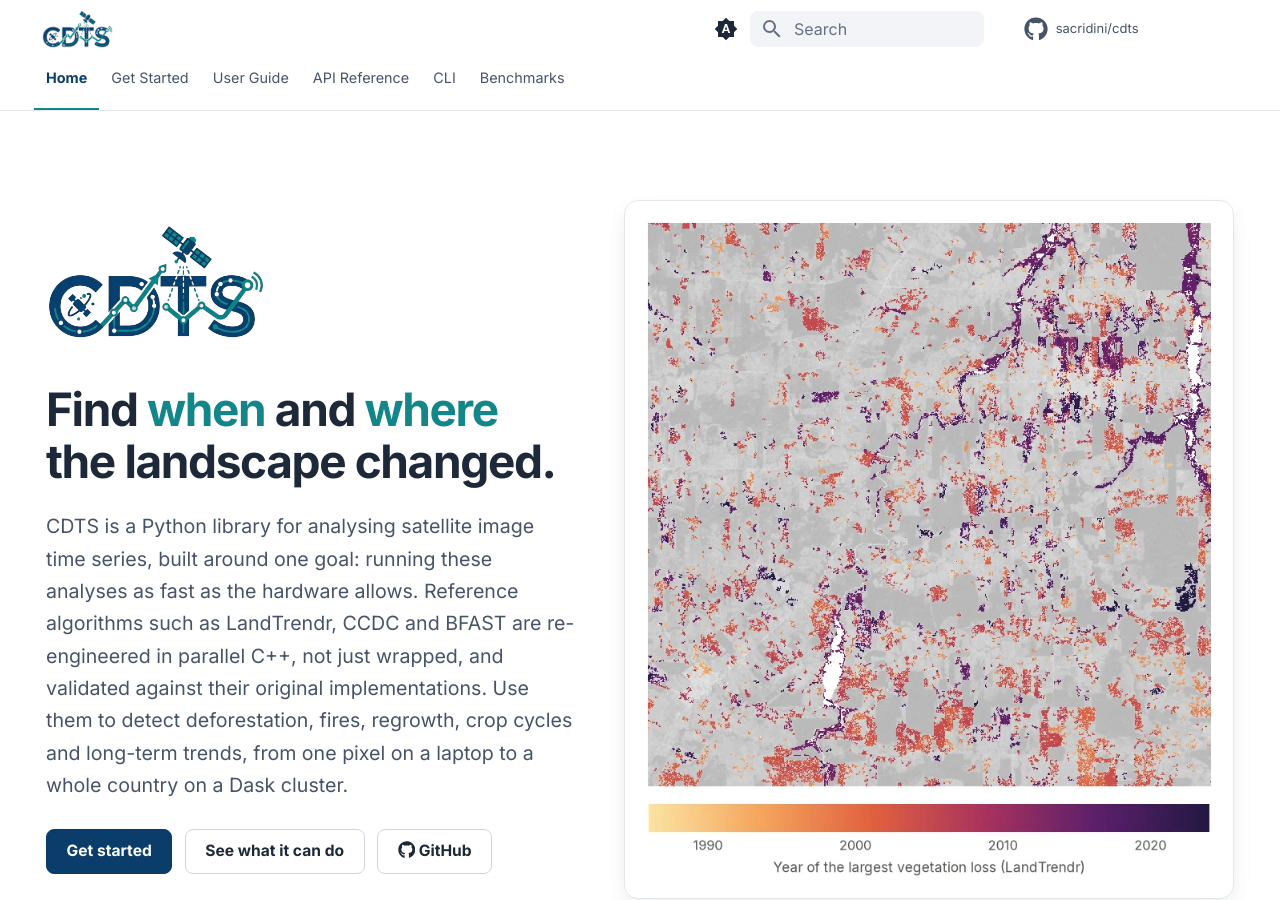
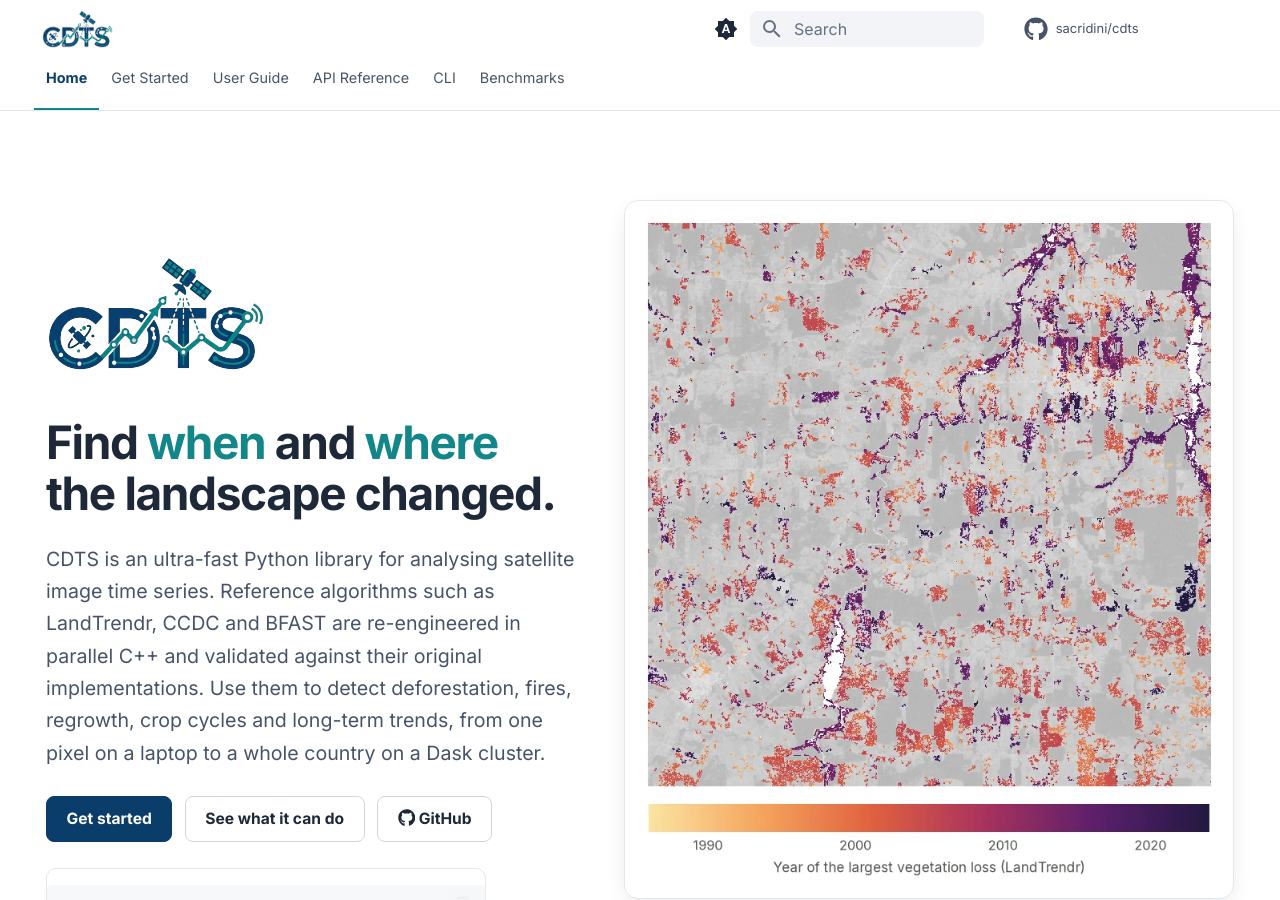
Before and after one commit to sacridini/cdts, an MkDocs documentation site: the page built from docs/index.md, in a window 1280 px wide and 900 px high. Built offline with MkDocs 1.6.1 and Material for MkDocs 9.7.7, drawn with Linux system fonts in a browser that asks for light colours; comment, search, counter and statistics services are not loaded.

Commit message:
docs(home): open the introduction with the performance focus

```diff
--- a/docs/index.md
+++ b/docs/index.md
@@ -14,7 +14,7 @@ hide:
 
 <h1>Find <span>when</span> and <span>where</span> the landscape changed.</h1>
 
-<p class="lead">CDTS is a Python library for analysing satellite image time series, built around one goal: running these analyses as fast as the hardware allows. Reference algorithms such as LandTrendr, CCDC and BFAST are re-engineered in parallel C++, not just wrapped, and validated against their original implementations. Use them to detect deforestation, fires, regrowth, crop cycles and long-term trends, from one pixel on a laptop to a whole country on a Dask cluster.</p>
+<p class="lead">CDTS is an ultra-fast Python library for analysing satellite image time series. Reference algorithms such as LandTrendr, CCDC and BFAST are re-engineered in parallel C++ and validated against their original implementations. Use them to detect deforestation, fires, regrowth, crop cycles and long-term trends, from one pixel on a laptop to a whole country on a Dask cluster.</p>
 
 [Get started](getting-started/quickstart.md){ .md-button .md-button--primary }
 [See what it can do](#what-you-can-do-with-cdts){ .md-button }
```
